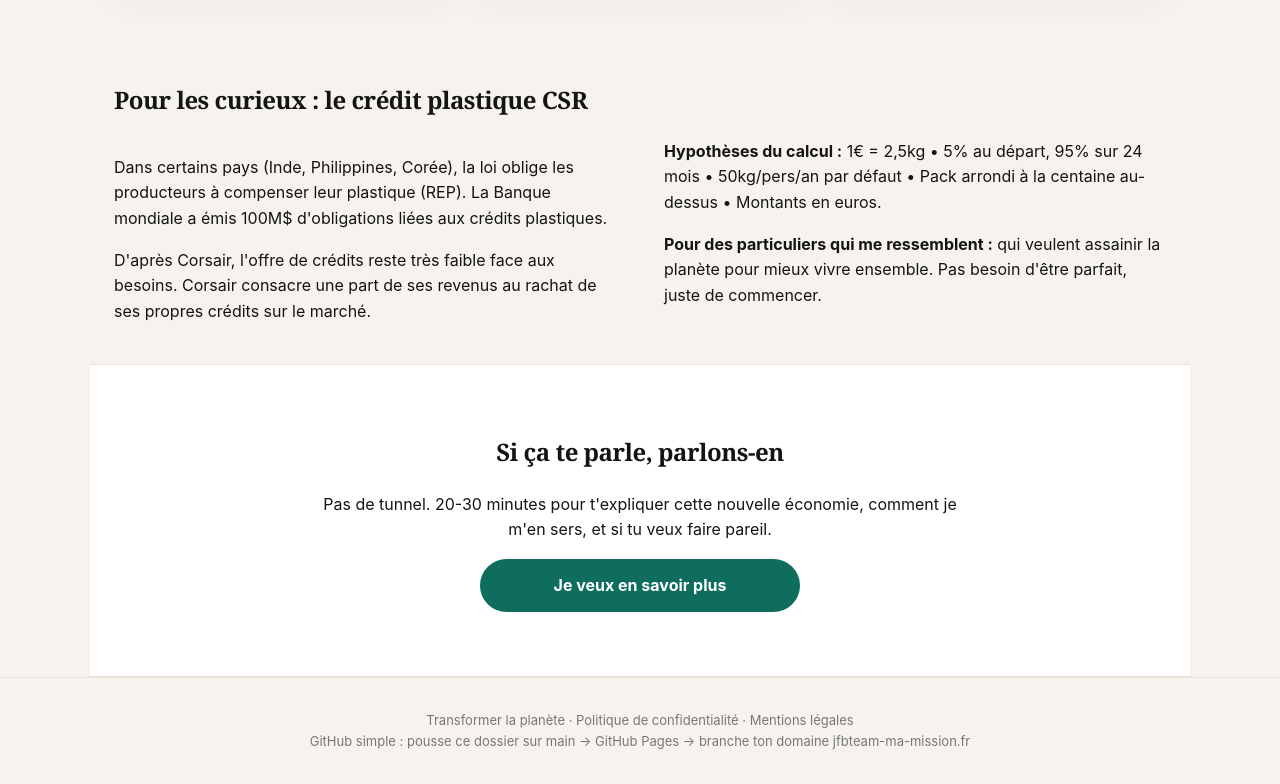
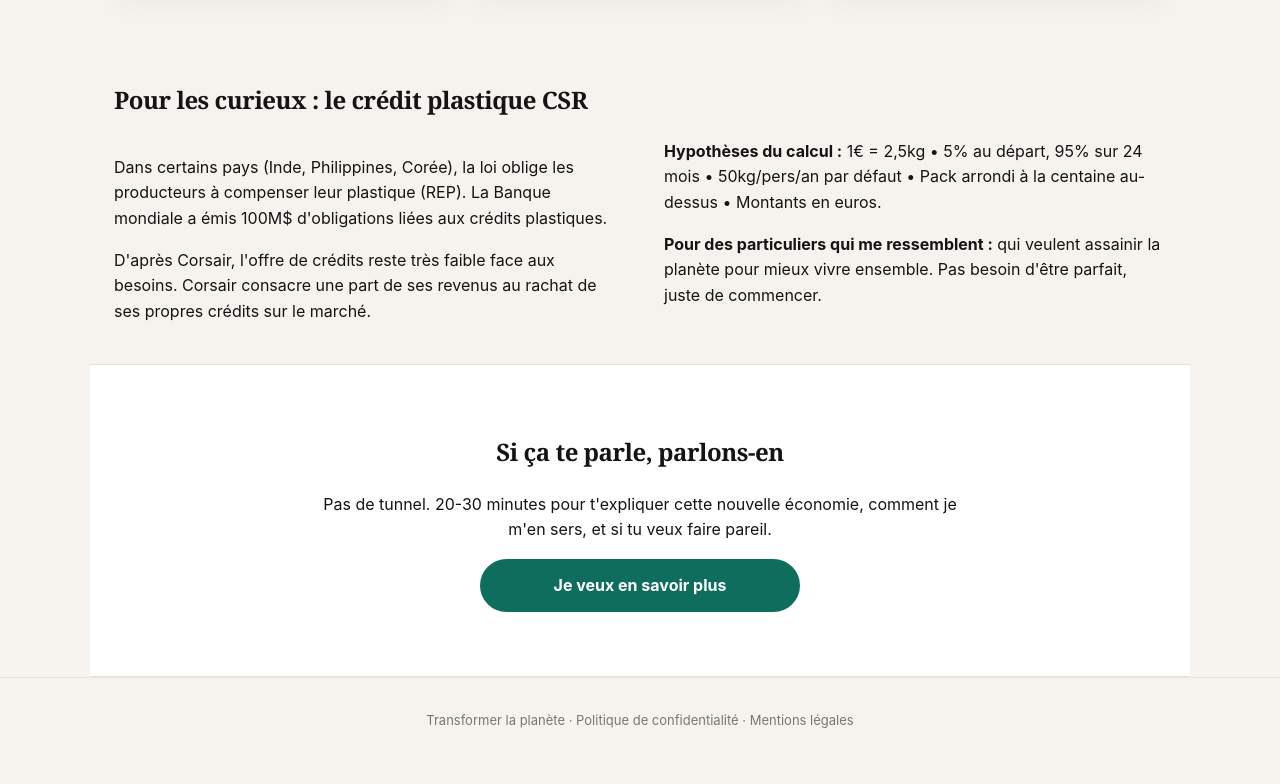
Before and after one commit to jfbnls/jfbteam-ma-mission, a plain HTML site: page index.html in a window 1280 px wide. Shown: the part 1204-1988 px from the top of the page. After the commit the page ends 1967 px from the top, so only its background shows below. Drawn offline with Linux system fonts and the light colour scheme.

Commit message:
Remove GitHub instructions from index.html footer
Remove GitHub instructions from footer

```diff
--- a/index.html
+++ b/index.html
@@ -99,7 +99,6 @@ footer{border-top:1px solid var(--line);padding:32px 24px;text-align:center;colo
 
 <footer>
 Transformer la planète · Politique de confidentialité · Mentions légales<br>
-GitHub simple : pousse ce dossier sur main → GitHub Pages → branche ton domaine jfbteam-ma-mission.fr
 </footer>
 
 <script>
```
